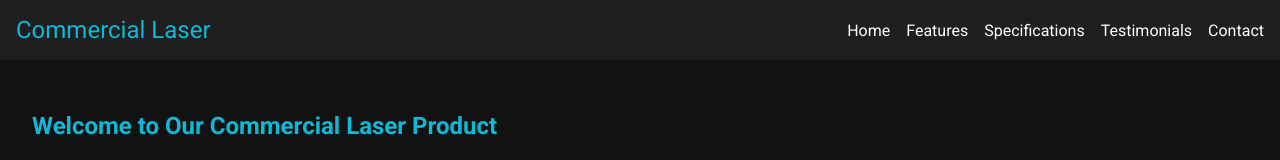
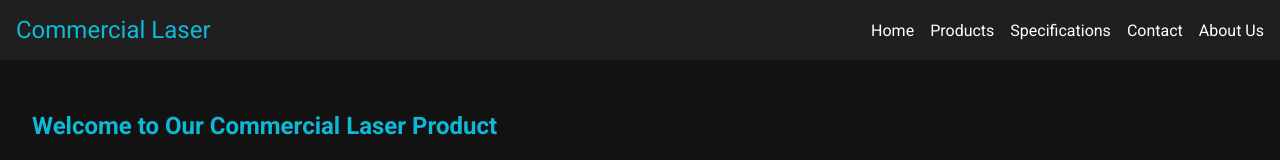
Before and after one commit to Konner7210/Commercial-Laser-Website, a plain HTML site: page index.html in a window 1280 px wide. Shown: the top 160 px of the page. Drawn offline with Linux system fonts and the light colour scheme; a script that the page names is missing.

Commit message:
Update index.html

```diff
--- a/index.html
+++ b/index.html
@@ -20,10 +20,10 @@
         <nav>
             <ul>
                 <li><a href="index.html">Home</a></li>
-                <li><a href="#features">Features</a></li>
+                <li><a href="#features">Products</a></li>
                 <li><a href="#specifications">Specifications</a></li>
-                <li><a href="#testimonials">Testimonials</a></li>
                 <li><a href="#contact">Contact</a></li>
+                <li><a href="#testimonials">About Us</a></li>
             </ul>
         </nav>
     </header>
@@ -35,7 +35,7 @@
             <img src="path/to/your/image.jpg" alt="Laser Product Image">
         </section>
 
-        <section id="features">
+        <section id="Products">
             <h2>Features</h2>
             <div class="feature-list">
                 <div class="feature-item"> <img src="path/to/feature-image.jpg" alt="Feature Image">
```
